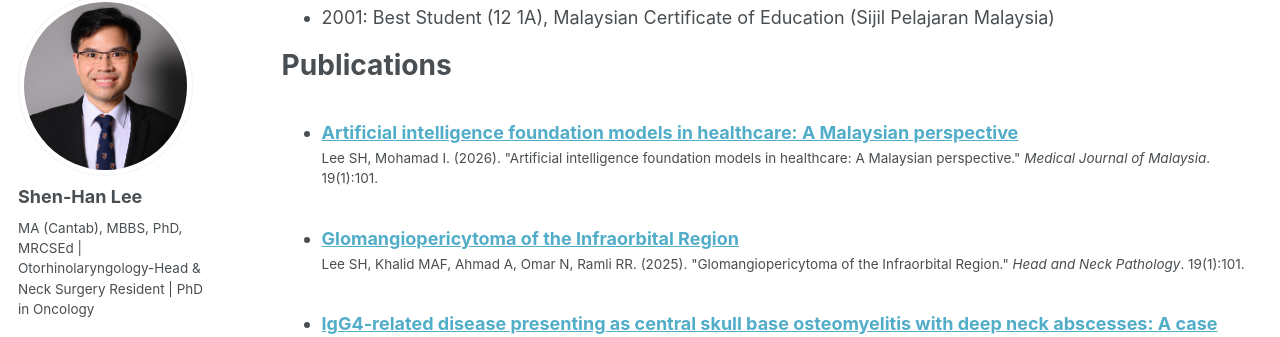
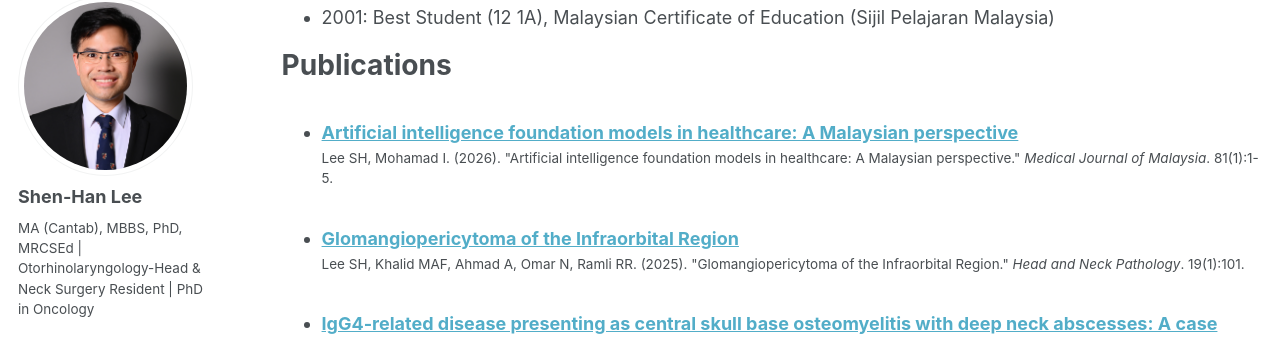
Before and after one commit to shenhanlee/shenhanlee.github.io, a Jekyll site: the page built from _pages/cv.md, in a window 1280 px wide and 900 px high, scrolled down 2140 px. Shown: the part 110-447 px from the top of the window. Built offline with Jekyll 4.4.1, drawn with Linux system fonts in a browser that asks for light colours; some web fonts are replaced.

Commit message:
Merge remote-tracking branch 'origin/master'

```diff
--- a/_publications/2026-01-01-artificial-intelligence-foundation-models-healthcare-malaysian-perspective.md
+++ b/_publications/2026-01-01-artificial-intelligence-foundation-models-healthcare-malaysian-perspective.md
@@ -7,7 +7,7 @@ excerpt: ' Our perspective on how foundation models are catalysing insights in p
 date: 2026-01-01
 venue: 'Medical Journal of Malaysia'
 paperurl: 'https://shenhanlee.github.io/files/Lee SH, Mohamad I_Medical Journal Malaysia_2026.pdf'
-citation: 'Lee SH, Mohamad I. (2026). &quot;Artificial intelligence foundation models in healthcare: A Malaysian perspective.&quot; <i>Medical Journal of Malaysia</i>. 19(1):101.'
+citation: 'Lee SH, Mohamad I. (2026). &quot;Artificial intelligence foundation models in healthcare: A Malaysian perspective.&quot; <i>Medical Journal of Malaysia</i>. 81(1):1-5.'
 ---
 
 Shen-Han Lee <sup>1</sup>, Irfan Mohamad <sup>1,2,*</sup>
```
